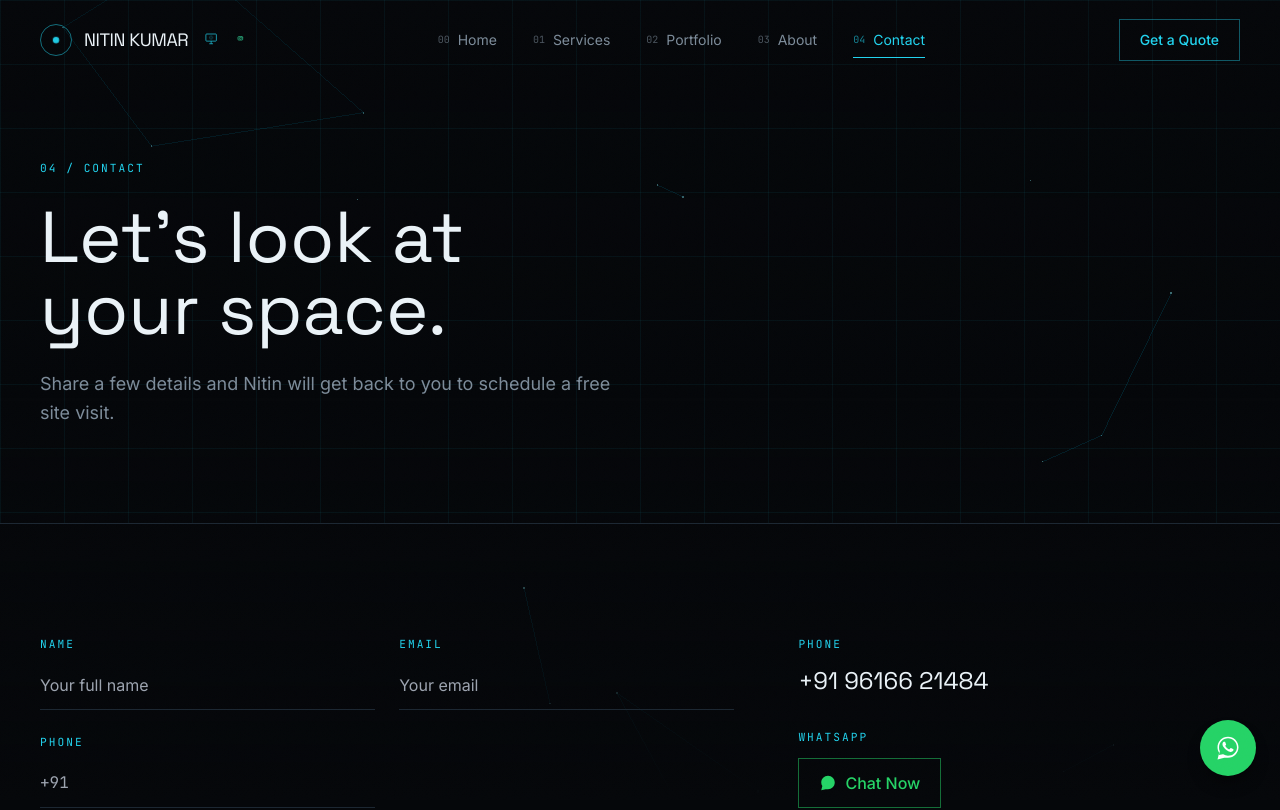
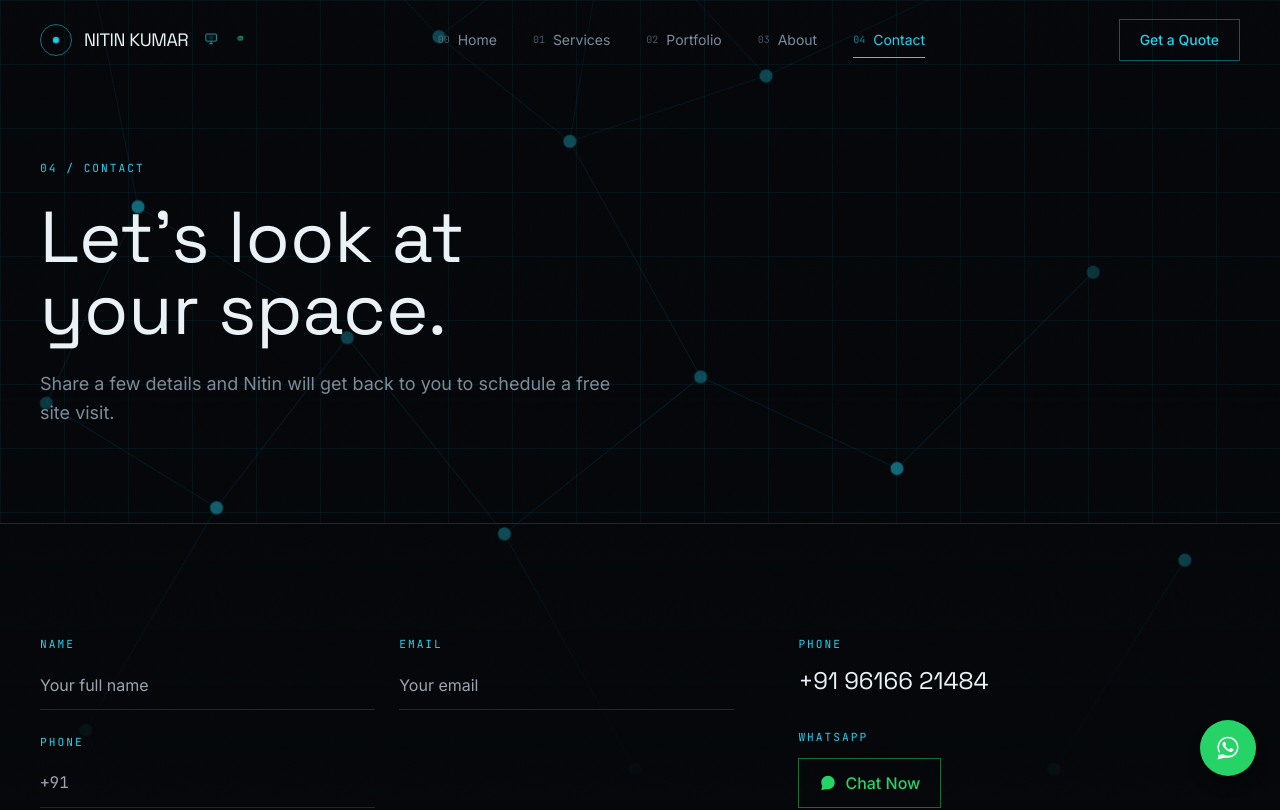
Before and after one commit to vipin-kumar17/Nitin-IT-Support-portfolio-website-, a Next.js app: page /contact in a window 1280 px wide. Shown: the top 810 px of the page. Built offline with nearby package versions, Linux system fonts and the light colour scheme.

Commit message:
big changes

```diff
--- a/src/app/globals.css
+++ b/src/app/globals.css
@@ -109,3 +109,19 @@ body {
     scroll-behavior: auto !important;
   }
 }
+
+@keyframes network-drift {
+  0%, 100% { transform: scale(1) translate(0, 0); }
+  50% { transform: scale(1.03) translate(-0.5%, 0.5%); }
+}
+.animate-network-drift {
+  animation: network-drift 18s ease-in-out infinite;
+}
+
+@keyframes node-pulse {
+  0%, 100% { opacity: 0.4; }
+  50% { opacity: 1; }
+}
+.animate-node-pulse {
+  animation: node-pulse 3s ease-in-out infinite;
+}
--- a/src/components/HeroScene.tsx
+++ b/src/components/HeroScene.tsx
@@ -67,18 +67,11 @@ export default function HeroScene() {
     return () => clearTimeout(id);
   }, []);
 
-  useEffect(() => {
-    if (!ready) return;
-    const id = setInterval(() => invalidate(), 50);
-    return () => clearInterval(id);
-  }, [ready]);
-
   if (!ready) return null;
 
   return (
     <div className="absolute inset-0">
       <Canvas
-        frameloop="demand"
         camera={{ position: [0, 0, 5.2], fov: 45 }}
         gl={{ antialias: false, alpha: true }}
         dpr={1}
--- a/src/components/NetworkField.tsx
+++ b/src/components/NetworkField.tsx
@@ -1,155 +1,57 @@
 "use client";
 
-import { useRef, useMemo, Suspense, useState, useEffect } from "react";
-import { Canvas, useFrame, useThree, invalidate } from "@react-three/fiber";
-import * as THREE from "three";
+const NODES = [
+  { x: 8, y: 15 }, { x: 22, y: 8 }, { x: 35, y: 22 }, { x: 12, y: 35 },
+  { x: 48, y: 12 }, { x: 60, y: 25 }, { x: 28, y: 45 }, { x: 75, y: 18 },
+  { x: 85, y: 40 }, { x: 55, y: 48 }, { x: 40, y: 60 }, { x: 18, y: 58 },
+  { x: 70, y: 55 }, { x: 92, y: 62 }, { x: 8, y: 75 }, { x: 30, y: 80 },
+  { x: 50, y: 78 }, { x: 65, y: 85 }, { x: 82, y: 78 }, { x: 95, y: 90 },
+  { x: 15, y: 92 }, { x: 45, y: 30 }, { x: 78, y: 90 }, { x: 5, y: 50 },
+];
 
-const NODE_COUNT = 20;
-const CONNECT_DIST = 3.4;
+function dist(a: { x: number; y: number }, b: { x: number; y: number }) {
+  return Math.hypot(a.x - b.x, a.y - b.y);
+}
 
-function NetworkNodes() {
-  const groupRef = useRef<THREE.Group>(null);
-  const linesRef = useRef<THREE.LineSegments>(null);
-  const pointsRef = useRef<THREE.Points>(null);
-  const mouse = useRef({ x: 0, y: 0 });
-  const { viewport } = useThree();
-
-  const positions = useMemo(() => {
-    const arr = new Float32Array(NODE_COUNT * 3);
-    for (let i = 0; i < NODE_COUNT; i++) {
-      arr[i * 3] = (Math.random() - 0.5) * 20;
-      arr[i * 3 + 1] = (Math.random() - 0.5) * 12;
-      arr[i * 3 + 2] = (Math.random() - 0.5) * 10 - 3;
-    }
-    return arr;
-  }, []);
-
-  const velocities = useMemo(() => {
-    const arr = new Float32Array(NODE_COUNT * 3);
-    for (let i = 0; i < NODE_COUNT * 3; i++) {
-      arr[i] = (Math.random() - 0.5) * 0.004;
-    }
-    return arr;
-  }, []);
-
-  const lineGeometry = useMemo(() => {
-    const geo = new THREE.BufferGeometry();
-    const maxSegments = NODE_COUNT * 8;
-    const linePositions = new Float32Array(maxSegments * 6);
-    geo.setAttribute("position", new THREE.BufferAttribute(linePositions, 3));
-    return geo;
-  }, []);
-
-  const frameCount = useRef(0);
-
-  useFrame((state) => {
-    frameCount.current++;
-    if (frameCount.current % 2 !== 0) return;
-    const skipHeavyCalc = frameCount.current % 6 !== 0;
-
-    const posAttr = pointsRef.current?.geometry.attributes.position as THREE.BufferAttribute;
-    if (!posAttr) return;
-    const arr = posAttr.array as Float32Array;
-
-    for (let i = 0; i < NODE_COUNT; i++) {
-      arr[i * 3] += velocities[i * 3];
-      arr[i * 3 + 1] += velocities[i * 3 + 1];
-      arr[i * 3 + 2] += velocities[i * 3 + 2];
-
-      if (Math.abs(arr[i * 3]) > 10) velocities[i * 3] *= -1;
-      if (Math.abs(arr[i * 3 + 1]) > 6) velocities[i * 3 + 1] *= -1;
-      if (Math.abs(arr[i * 3 + 2]) > 5) velocities[i * 3 + 2] *= -1;
-    }
-    posAttr.needsUpdate = true;
-
-    const linePosAttr = linesRef.current?.geometry.attributes.position as THREE.BufferAttribute;
-    if (linePosAttr && !skipHeavyCalc) {
-      const lineArr = linePosAttr.array as Float32Array;
-      let idx = 0;
-      const maxSegments = NODE_COUNT * 8;
-      for (let i = 0; i < NODE_COUNT && idx < maxSegments; i++) {
-        for (let j = i + 1; j < NODE_COUNT && idx < maxSegments; j++) {
-          const dx = arr[i * 3] - arr[j * 3];
-          const dy = arr[i * 3 + 1] - arr[j * 3 + 1];
-          const dz = arr[i * 3 + 2] - arr[j * 3 + 2];
-          const dist = Math.sqrt(dx * dx + dy * dy + dz * dz);
-          if (dist < CONNECT_DIST) {
-            lineArr[idx * 6] = arr[i * 3];
-            lineArr[idx * 6 + 1] = arr[i * 3 + 1];
-            lineArr[idx * 6 + 2] = arr[i * 3 + 2];
-            lineArr[idx * 6 + 3] = arr[j * 3];
-            lineArr[idx * 6 + 4] = arr[j * 3 + 1];
-            lineArr[idx * 6 + 5] = arr[j * 3 + 2];
-            idx++;
-          }
-        }
-      }
-      for (let k = idx; k < maxSegments; k++) {
-        lineArr[k * 6] = 0;
-        lineArr[k * 6 + 1] = 0;
-        lineArr[k * 6 + 2] = 0;
-        lineArr[k * 6 + 3] = 0;
-        lineArr[k * 6 + 4] = 0;
-        lineArr[k * 6 + 5] = 0;
-      }
-      linePosAttr.needsUpdate = true;
-    }
-
-    if (groupRef.current) {
-      const t = state.clock.getElapsedTime();
-      groupRef.current.rotation.y = t * 0.015 + mouse.current.x * 0.15;
-      groupRef.current.rotation.x = mouse.current.y * 0.08;
-    }
-  });
-
-  useFrame((state) => {
-    mouse.current.x = state.pointer.x;
-    mouse.current.y = state.pointer.y;
-  });
-
-  return (
-    <group ref={groupRef}>
-      <points ref={pointsRef}>
-        <bufferGeometry>
-          <bufferAttribute attach="attributes-position" args={[positions, 3]} />
-        </bufferGeometry>
-        <pointsMaterial color="#22D3EE" size={0.045} transparent opacity={0.55} sizeAttenuation />
-      </points>
-      <lineSegments ref={linesRef} geometry={lineGeometry}>
-        <lineBasicMaterial color="#0E7490" transparent opacity={0.22} />
-      </lineSegments>
-    </group>
-  );
+const LINKS: [number, number][] = [];
+for (let i = 0; i < NODES.length; i++) {
+  for (let j = i + 1; j < NODES.length; j++) {
+    if (dist(NODES[i], NODES[j]) < 22) LINKS.push([i, j]);
+  }
 }
 
 export default function NetworkField() {
-  const [ready, setReady] = useState(false);
-
-  useEffect(() => {
-    const id = setTimeout(() => setReady(true), 300);
-    return () => clearTimeout(id);
-  }, []);
-
-  useEffect(() => {
-    if (!ready) return;
-    const id = setInterval(() => invalidate(), 50);
-    return () => clearInterval(id);
-  }, [ready]);
-
-  if (!ready) return null;
-
   return (
-    <div className="fixed inset-0 z-0 pointer-events-none">
-      <Canvas
-        frameloop="demand"
-        camera={{ position: [0, 0, 8], fov: 55 }}
-        gl={{ antialias: false, alpha: true }}
-        dpr={1}
+    <div className="fixed inset-0 z-0 pointer-events-none overflow-hidden">
+      <svg
+        viewBox="0 0 100 100"
+        preserveAspectRatio="xMidYMid slice"
+        className="w-full h-full opacity-60 animate-network-drift"
       >
-        <Suspense fallback={null}>
-          <NetworkNodes />
-        </Suspense>
-      </Canvas>
+        {LINKS.map(([a, b], i) => (
+          <line
+            key={i}
+            x1={NODES[a].x}
+            y1={NODES[a].y}
+            x2={NODES[b].x}
+            y2={NODES[b].y}
+            stroke="#0E7490"
+            strokeWidth="0.08"
+            opacity="0.35"
+          />
+        ))}
+        {NODES.map((n, i) => (
+          <circle
+            key={i}
+            cx={n.x}
+            cy={n.y}
+            r="0.5"
+            fill="#22D3EE"
+            className="animate-node-pulse"
+            style={{ animationDelay: `${(i % 8) * 0.4}s` }}
+          />
+        ))}
+      </svg>
       <div className="absolute inset-0 bg-gradient-to-b from-bg/40 via-transparent to-bg" />
     </div>
   );
```
